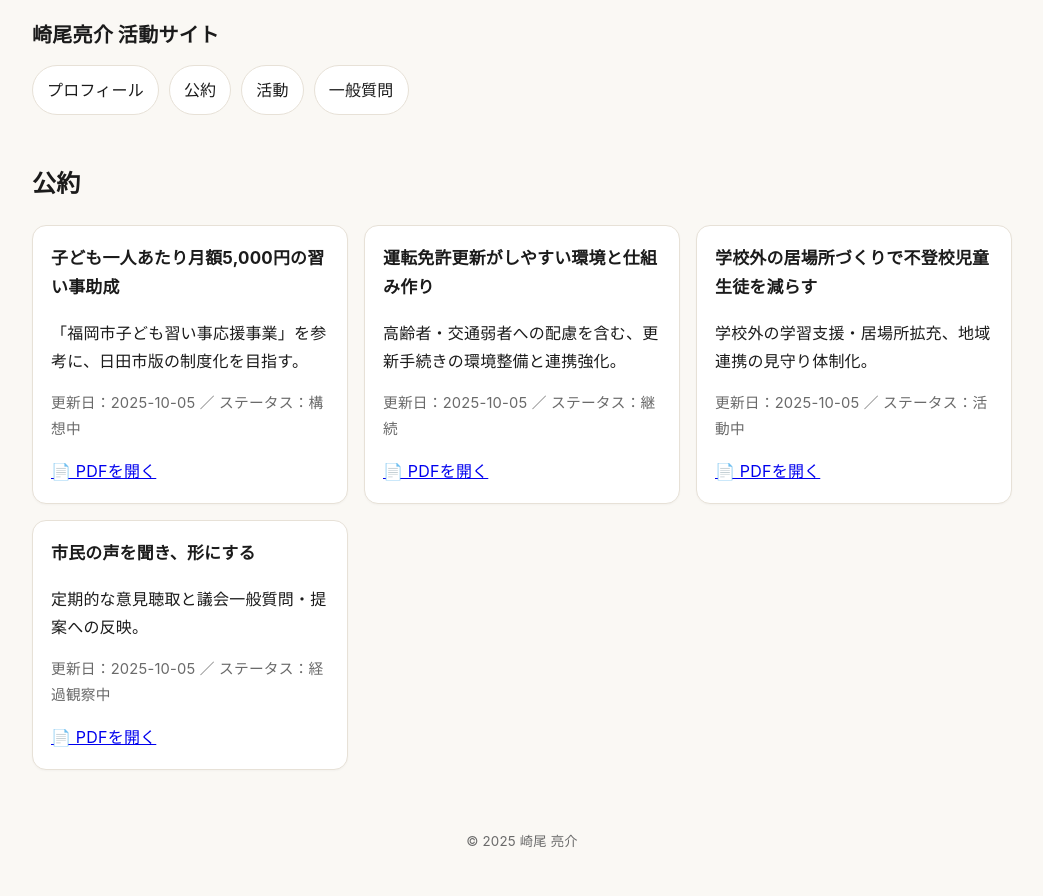
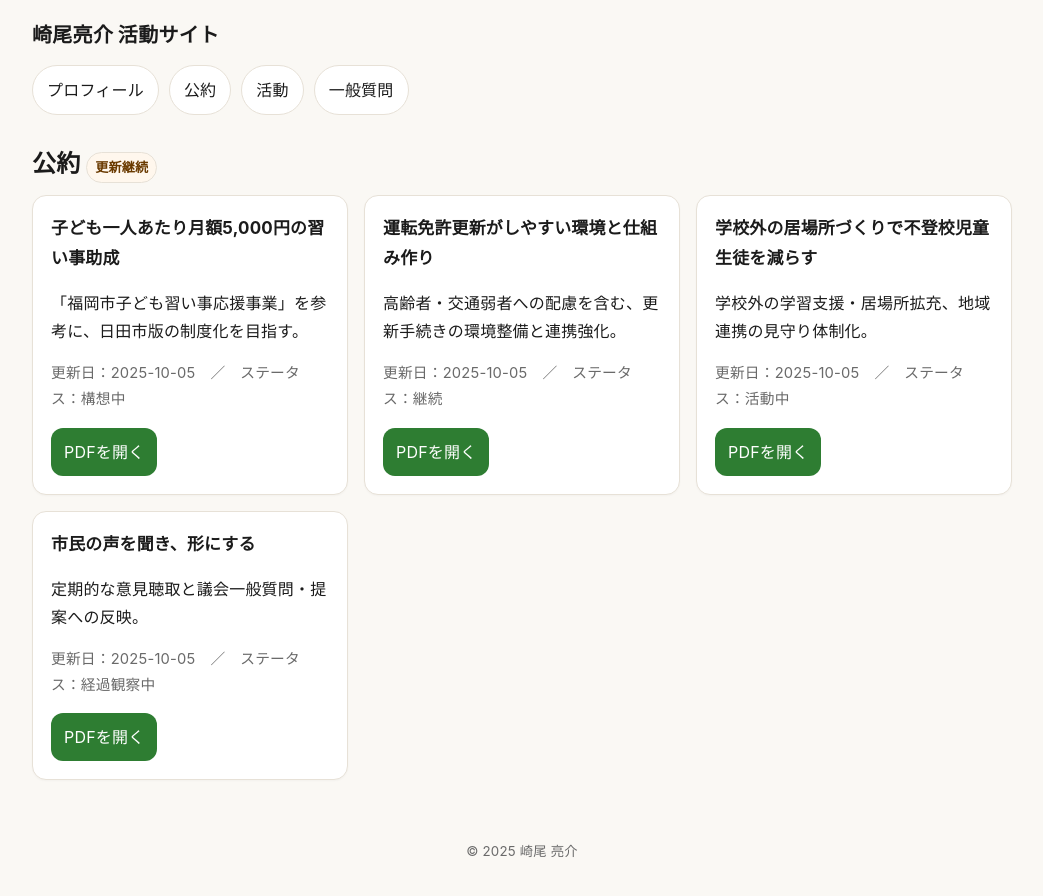
Before and after one commit to sakioryousuke-eng/activity-site, a Jekyll site: the page built from pages/promise.html, in a window 1280 px wide. Shown: the top 896 px of the page, without its empty margins (118-1161 px from the left). Built offline with Jekyll 4.4.1, drawn with Linux system fonts in a browser that asks for light colours.

Commit message:
Update promise.html

```diff
--- a/pages/promise.html
+++ b/pages/promise.html
@@ -4,7 +4,7 @@ title: 公約
 permalink: /pages/promise.html
 ---
 
-<h2>公約</h2>
+<h2 style="margin:0 0 10px;">公約 <span class="pill">更新継続</span></h2>
 
 {% assign list = site.data.promises.promises | default: site.data.promises %}
 {% if list and list.size > 0 %}
@@ -13,11 +13,11 @@ permalink: /pages/promise.html
   <article class="card">
     <h3 style="margin-top:0;">{{ p.title }}</h3>
     {% if p.detail %}<p>{{ p.detail }}</p>{% endif %}
-    <p class="muted">更新日：{{ p.last_update | default: "未設定" }} ／ ステータス：{{ p.status | default: "未設定" }}</p>
+    <p class="muted">更新日：{{ p.last_update | default: "未設定" }}　／　ステータス：{{ p.status | default: "未設定" }}</p>
     {% if p.pdf %}
-      <a class="pdf-link" href="{{ p.pdf | relative_url }}">📄 PDFを開く</a>
+      <a class="btn btn-primary pdf-link" href="{{ p.pdf | relative_url }}">PDFを開く</a>
     {% else %}
-      <em class="muted">PDF未設定</em>
+      <span class="muted">PDF未設定</span>
     {% endif %}
   </article>
   {% endfor %}
```
